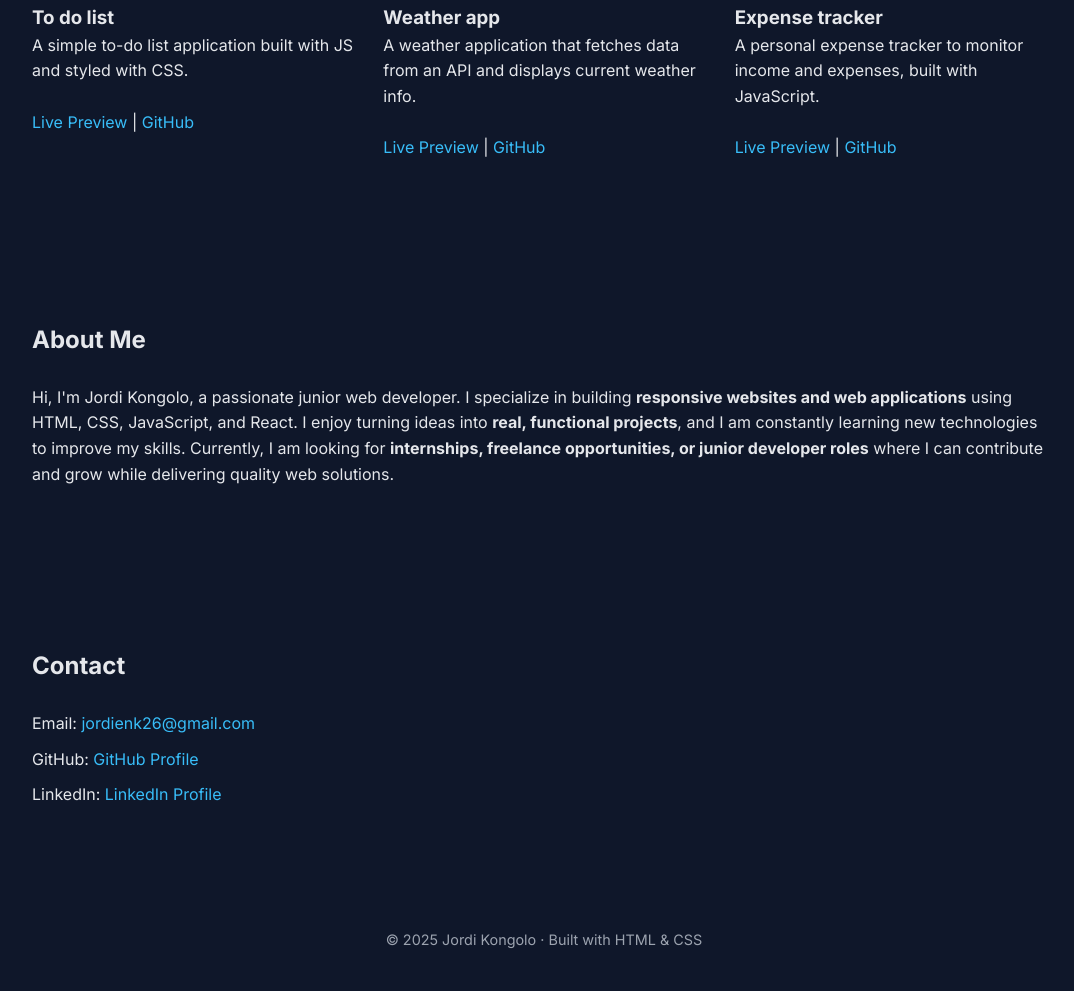
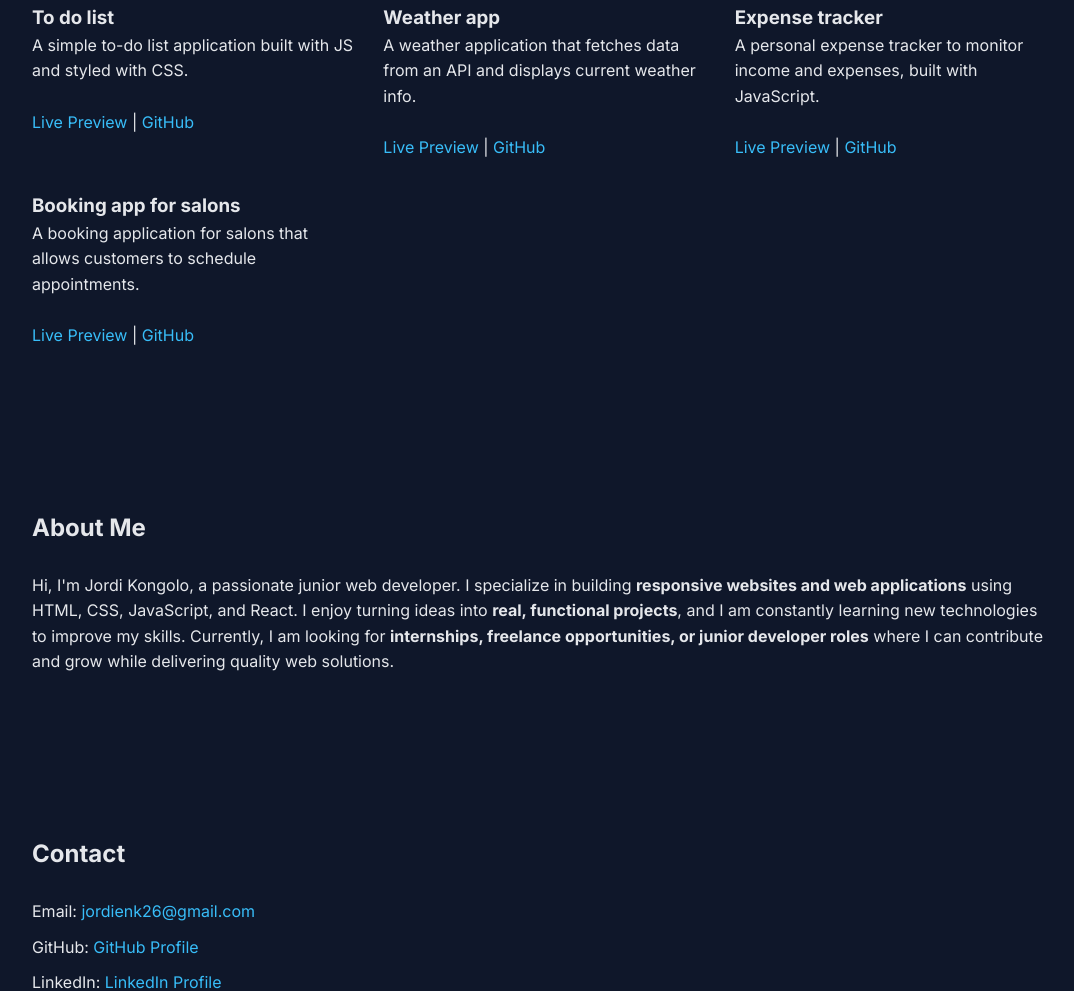
Before and after one commit to Glithced/Portfolio, a plain HTML site: page index.html in a window 1280 px wide. Shown: the part 1148-2139 px from the top of the page, without its empty margins (96-1170 px from the left). Drawn offline with Linux system fonts and the light colour scheme.

Commit message:
added a new project section in index.html

```diff
--- a/index.html
+++ b/index.html
@@ -328,9 +328,17 @@
                 <a href="https://github.com/Glithced/expense-tracker-react" target="_blank">GitHub</a>
             </div>
 
+            <!-- PROJECT CARD -->
+            <div class="booking-app-for-salons">
+                <h3>Booking app for salons</h3>
+                <p>A booking application for salons that allows customers to schedule appointments.</p>
+                <br />
+                <a href="https://booking-seven-virid.vercel.app/" target="_blank">Live Preview</a> |
+                <a href="https://github.com/Glithced/Whatsapp-appointment-making" target="_blank">GitHub</a>
 
 
-        </div>
+
+            </div>
     </section>
 
     <!-- ABOUT -->
```
